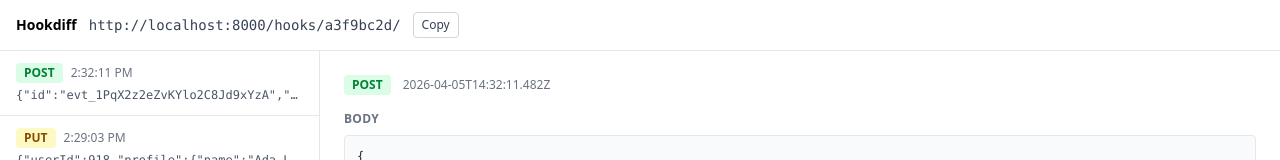
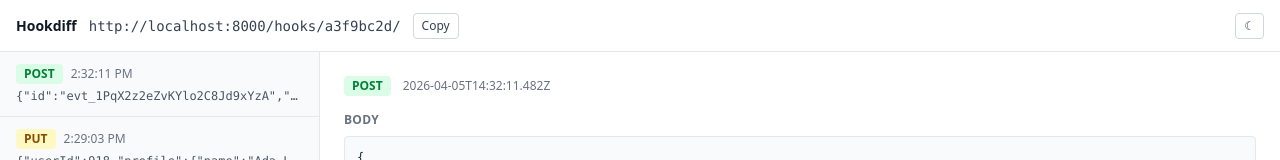
Before and after one commit to cheevera/hookdiff, a React (Vite) app in the folder frontend/: page /1 in a window 1280 px wide. Shown: the top 160 px of the page. Built offline with nearby package versions, Linux system fonts and the light colour scheme.

Commit message:
add light dark theme toggle

```diff
--- a/frontend/index.html
+++ b/frontend/index.html
@@ -4,6 +4,16 @@
     <meta charset="UTF-8" />
     <meta name="viewport" content="width=device-width, initial-scale=1.0" />
     <title>hookdiff</title>
+    <script>
+      (function () {
+        try {
+          var stored = localStorage.getItem('hookdiff-theme')
+          var prefersDark = window.matchMedia && window.matchMedia('(prefers-color-scheme: dark)').matches
+          var theme = stored === 'light' || stored === 'dark' ? stored : prefersDark ? 'dark' : 'light'
+          if (theme === 'dark') document.documentElement.classList.add('dark')
+        } catch (e) {}
+      })()
+    </script>
   </head>
   <body>
     <div id="root"></div>
--- a/frontend/src/components/CopyButton.tsx
+++ b/frontend/src/components/CopyButton.tsx
@@ -13,7 +13,7 @@ export function CopyButton({ text, label = 'Copy' }: { text: string; label?: str
     <button
       type="button"
       onClick={onClick}
-      className="rounded border border-gray-300 px-2 py-1 text-xs font-medium text-gray-700 hover:bg-gray-100"
+      className="rounded border border-gray-300 px-2 py-1 text-xs font-medium text-gray-700 hover:bg-gray-100 dark:border-gray-700 dark:text-gray-200 dark:hover:bg-gray-800"
     >
       {label}
     </button>
--- a/frontend/src/components/DetailPanel.tsx
+++ b/frontend/src/components/DetailPanel.tsx
@@ -4,16 +4,22 @@ import { MethodBadge } from './MethodBadge'
 export function DetailPanel() {
   const request = HARDCODED_REQUESTS[0]
   if (!request) {
-    return <section className="flex-1 p-6 text-sm text-gray-500">No request selected</section>
+    return (
+      <section className="flex-1 p-6 text-sm text-gray-500 dark:text-gray-400">
+        No request selected
+      </section>
+    )
   }
   return (
-    <section className="flex flex-1 flex-col overflow-y-auto p-6">
+    <section className="flex flex-1 flex-col overflow-y-auto bg-white p-6 dark:bg-gray-950">
       <div className="flex items-center gap-3">
         <MethodBadge method={request.method} />
-        <span className="text-xs text-gray-500">{request.receivedAt}</span>
+        <span className="text-xs text-gray-500 dark:text-gray-400">{request.receivedAt}</span>
       </div>
-      <h2 className="mt-4 text-xs font-semibold uppercase tracking-wide text-gray-500">Body</h2>
-      <pre className="mt-2 overflow-x-auto rounded border border-gray-200 bg-gray-50 p-3 font-mono text-xs text-gray-800">
+      <h2 className="mt-4 text-xs font-semibold uppercase tracking-wide text-gray-500 dark:text-gray-400">
+        Body
+      </h2>
+      <pre className="mt-2 overflow-x-auto rounded border border-gray-200 bg-gray-50 p-3 font-mono text-xs text-gray-800 dark:border-gray-800 dark:bg-gray-900 dark:text-gray-200">
         {JSON.stringify(request.body, null, 2)}
       </pre>
     </section>
--- a/frontend/src/components/Header.tsx
+++ b/frontend/src/components/Header.tsx
@@ -1,12 +1,18 @@
 import { HARDCODED_ENDPOINT_URL } from '../fixtures/requests'
 import { CopyButton } from './CopyButton'
+import { ThemeToggle } from './ThemeToggle'
 
 export function Header() {
   return (
-    <header className="flex items-center gap-3 border-b border-gray-200 px-4 py-3">
-      <span className="text-sm font-semibold">Hookdiff</span>
-      <span className="font-mono text-sm text-gray-700">{HARDCODED_ENDPOINT_URL}</span>
+    <header className="flex items-center gap-3 border-b border-gray-200 bg-white px-4 py-3 dark:border-gray-800 dark:bg-gray-950">
+      <span className="text-sm font-semibold text-gray-900 dark:text-gray-100">Hookdiff</span>
+      <span className="font-mono text-sm text-gray-700 dark:text-gray-300">
+        {HARDCODED_ENDPOINT_URL}
+      </span>
       <CopyButton text={HARDCODED_ENDPOINT_URL} />
+      <div className="ml-auto">
+        <ThemeToggle />
+      </div>
     </header>
   )
 }
--- a/frontend/src/components/MethodBadge.tsx
+++ b/frontend/src/components/MethodBadge.tsx
@@ -1,11 +1,11 @@
 import type { HttpMethod } from '../types/request'
 
 const METHOD_CLASSES: Record<HttpMethod, string> = {
-  GET: 'bg-blue-100 text-blue-700',
-  POST: 'bg-green-100 text-green-700',
-  PUT: 'bg-yellow-100 text-yellow-800',
-  PATCH: 'bg-orange-100 text-orange-700',
-  DELETE: 'bg-red-100 text-red-700',
+  GET: 'bg-blue-100 text-blue-700 dark:bg-blue-900/40 dark:text-blue-300',
+  POST: 'bg-green-100 text-green-700 dark:bg-green-900/40 dark:text-green-300',
+  PUT: 'bg-yellow-100 text-yellow-800 dark:bg-yellow-900/40 dark:text-yellow-300',
+  PATCH: 'bg-orange-100 text-orange-700 dark:bg-orange-900/40 dark:text-orange-300',
+  DELETE: 'bg-red-100 text-red-700 dark:bg-red-900/40 dark:text-red-300',
 }
 
 export function MethodBadge({ method }: { method: HttpMethod }) {
--- a/frontend/src/components/Sidebar.tsx
+++ b/frontend/src/components/Sidebar.tsx
@@ -18,12 +18,14 @@ function formatTime(iso: string): string {
 
 function SidebarItem({ request }: { request: WebhookRequest }) {
   return (
-    <li className="border-b border-gray-200 px-4 py-3">
+    <li className="border-b border-gray-200 px-4 py-3 dark:border-gray-800">
       <div className="flex items-center gap-2">
         <MethodBadge method={request.method} />
-        <span className="text-xs text-gray-500">{formatTime(request.receivedAt)}</span>
+        <span className="text-xs text-gray-500 dark:text-gray-400">
+          {formatTime(request.receivedAt)}
+        </span>
       </div>
-      <div className="mt-1 truncate font-mono text-xs text-gray-600">
+      <div className="mt-1 truncate font-mono text-xs text-gray-600 dark:text-gray-400">
         {bodyPreview(request.body)}
       </div>
     </li>
@@ -32,7 +34,7 @@ function SidebarItem({ request }: { request: WebhookRequest }) {
 
 export function Sidebar() {
   return (
-    <aside className="w-80 shrink-0 overflow-y-auto border-r border-gray-200">
+    <aside className="w-80 shrink-0 overflow-y-auto border-r border-gray-200 bg-gray-50 dark:border-gray-800 dark:bg-gray-900">
       <ul>
         {HARDCODED_REQUESTS.map((request) => (
           <SidebarItem key={request.id} request={request} />
--- /dev/null
+++ b/frontend/src/components/ThemeToggle.tsx
@@ -0,0 +1,17 @@
+import { useTheme } from '../hooks/useTheme'
+
+export function ThemeToggle() {
+  const { theme, toggle } = useTheme()
+  const label = theme === 'dark' ? 'Switch to light theme' : 'Switch to dark theme'
+  const glyph = theme === 'dark' ? '☀' : '☾'
+  return (
+    <button
+      type="button"
+      onClick={toggle}
+      aria-label={label}
+      className="rounded border border-gray-300 px-2 py-1 text-xs font-medium text-gray-700 hover:bg-gray-100 dark:border-gray-700 dark:text-gray-200 dark:hover:bg-gray-800"
+    >
+      {glyph}
+    </button>
+  )
+}
--- /dev/null
+++ b/frontend/src/hooks/useTheme.ts
@@ -0,0 +1,38 @@
+import { useCallback, useEffect, useState } from 'react'
+
+export type Theme = 'light' | 'dark'
+
+const STORAGE_KEY = 'hookdiff-theme'
+
+function readInitialTheme(): Theme {
+  if (typeof document === 'undefined') return 'light'
+  return document.documentElement.classList.contains('dark') ? 'dark' : 'light'
+}
+
+export function useTheme() {
+  const [theme, setThemeState] = useState<Theme>(readInitialTheme)
+
+  useEffect(() => {
+    const root = document.documentElement
+    if (theme === 'dark') {
+      root.classList.add('dark')
+    } else {
+      root.classList.remove('dark')
+    }
+    try {
+      localStorage.setItem(STORAGE_KEY, theme)
+    } catch {
+      // ignore storage failures
+    }
+  }, [theme])
+
+  const setTheme = useCallback((next: Theme) => {
+    setThemeState(next)
+  }, [])
+
+  const toggle = useCallback(() => {
+    setThemeState((prev) => (prev === 'dark' ? 'light' : 'dark'))
+  }, [])
+
+  return { theme, setTheme, toggle }
+}
--- a/frontend/src/main.tsx
+++ b/frontend/src/main.tsx
@@ -4,6 +4,7 @@ import { createRoot } from 'react-dom/client'
 import { BrowserRouter } from 'react-router'
 import { Toaster } from 'sonner'
 import { App } from './App'
+import { useTheme } from './hooks/useTheme'
 import './index.css'
 
 const rootElement = document.getElementById('root')
@@ -11,13 +12,18 @@ if (!rootElement) throw new Error('Root element #root not found')
 
 const queryClient = new QueryClient()
 
+function AppToaster() {
+  const { theme } = useTheme()
+  return <Toaster richColors position="bottom-right" theme={theme} />
+}
+
 createRoot(rootElement).render(
   <StrictMode>
     <QueryClientProvider client={queryClient}>
       <BrowserRouter>
         <App />
       </BrowserRouter>
-      <Toaster richColors position="bottom-right" />
+      <AppToaster />
     </QueryClientProvider>
   </StrictMode>,
 )
```
Also changed, not shown: 2 other files (tests, documents, lock files or other folders).
